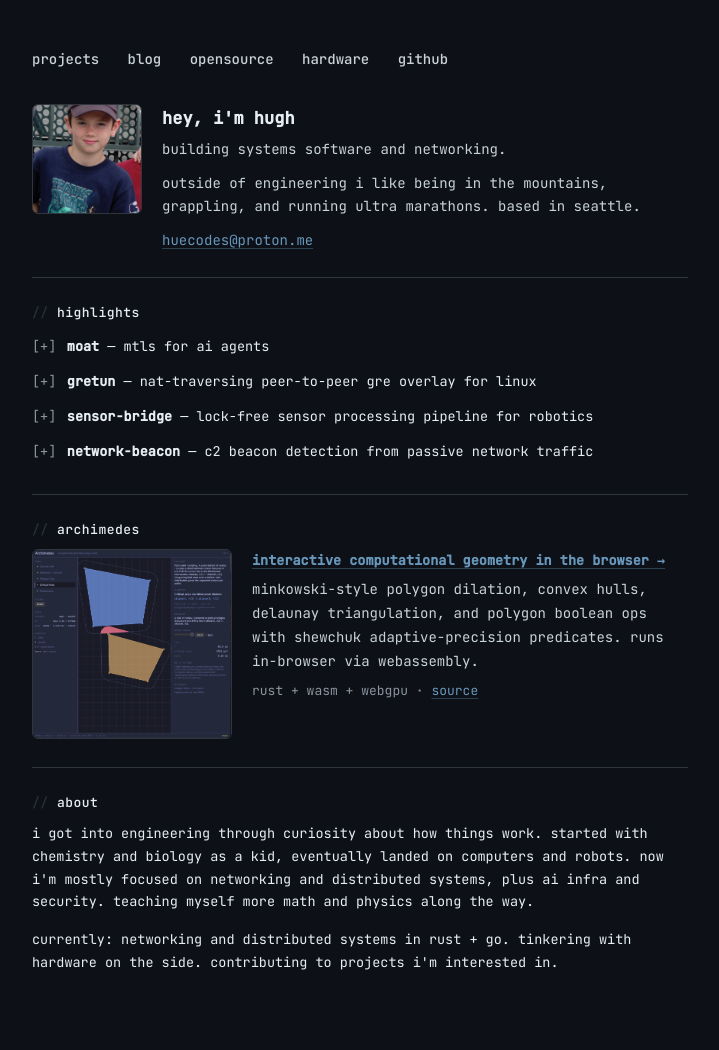
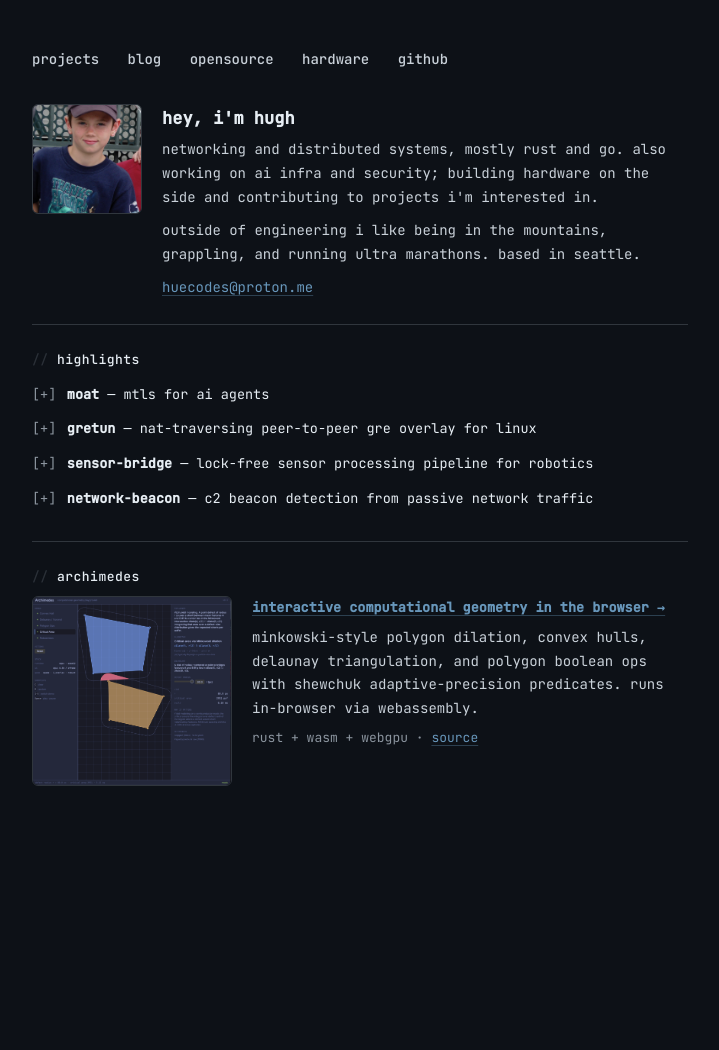
Before and after one commit to HueCodes/HueCodes.github.io, a Jekyll site: the page built from index.md, in a window 1280 px wide. Shown: the whole page, without its empty margins (280-999 px from the left). Built offline with Jekyll 4.4.1, drawn with Linux system fonts in a browser that asks for light colours; after the commit the page ends 900 px from its top, so only the background shows below that.

Commit message:
consolidate bio into intro, drop bottom about section

```diff
--- a/index.md
+++ b/index.md
@@ -16,7 +16,7 @@ title: home
     <img src="/assets/DSCN1683.jpeg" alt="Hugh" class="photo">
     <div>
       <h1>hey, i'm hugh</h1>
-      <p>building systems software and networking.</p>
+      <p>networking and distributed systems, mostly rust and go. also working on ai infra and security; building hardware on the side and contributing to projects i'm interested in.</p>
       <p>outside of engineering i like being in the mountains, grappling, and running ultra marathons. based in seattle.</p>
       <p><a href="mailto:huecodes@proton.me">huecodes@proton.me</a></p>
     </div>
@@ -71,11 +71,3 @@ title: home
     </div>
   </div>
 </div>
-
-<hr class="divider">
-
-<div class="section fade-in" style="animation-delay: 0.15s">
-  <h2>about</h2>
-  <p>i got into engineering through curiosity about how things work. started with chemistry and biology as a kid, eventually landed on computers and robots. now i'm mostly focused on networking and distributed systems, plus ai infra and security. teaching myself more math and physics along the way.</p>
-  <p>currently: networking and distributed systems in rust + go. tinkering with hardware on the side. contributing to projects i'm interested in.</p>
-</div>
```
